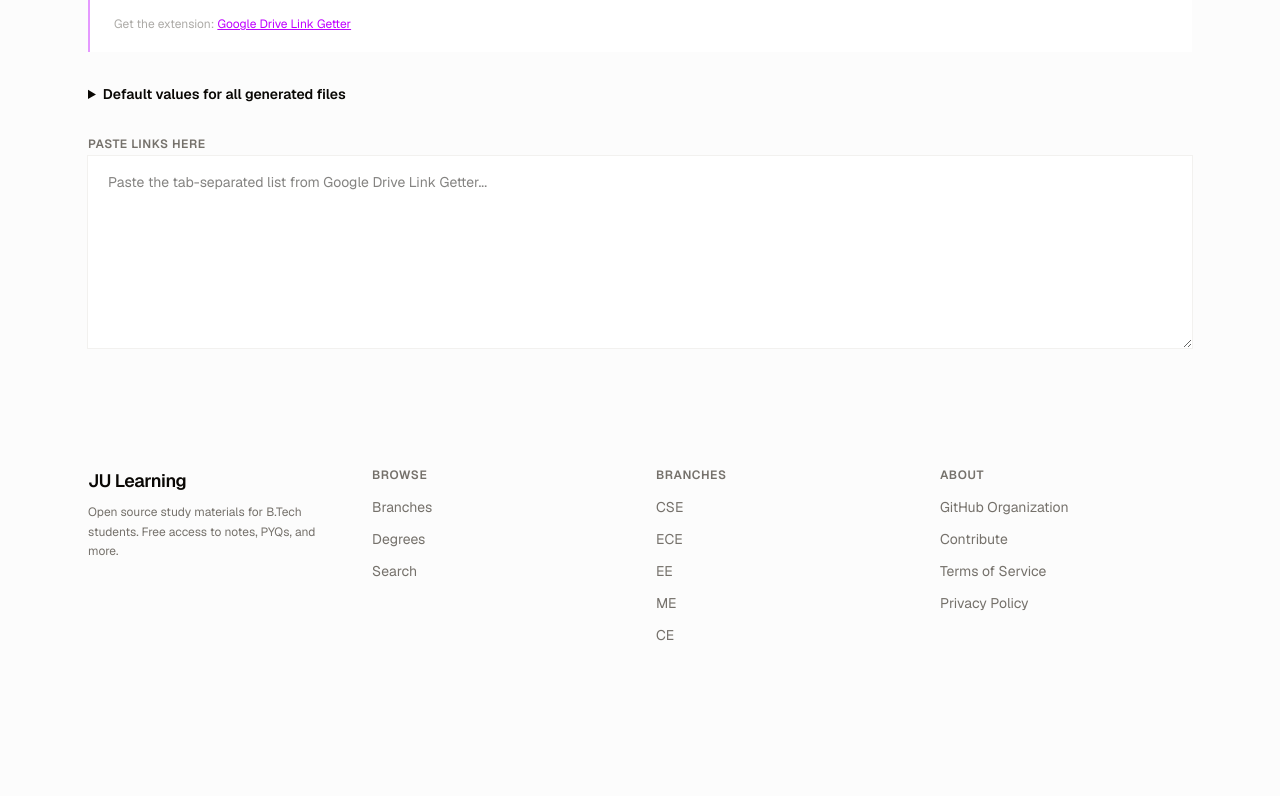
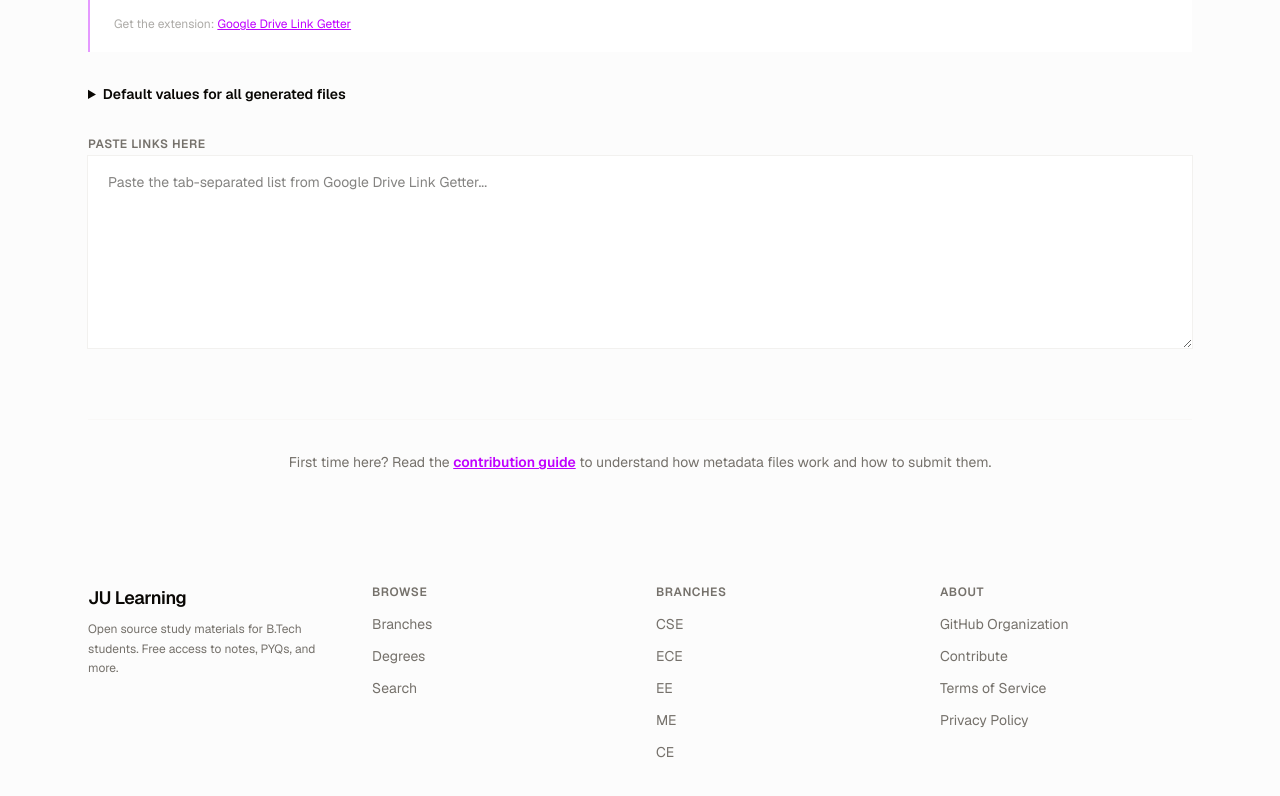
Before and after one commit to julearning/website, a Next.js app: page /automation/drive in a window 1280 px wide. Shown: the part 633-1429 px from the top of the page. Before the commit the page ends 1328 px from the top, so only its background shows below. Built offline with nearby package versions, Linux system fonts and the light colour scheme.

Commit message:
feat: add link to contribution guide at bottom of /automation/drive page

```diff
--- a/src/app/automation/drive/page.tsx
+++ b/src/app/automation/drive/page.tsx
@@ -486,6 +486,21 @@ export default function DriveAutomationPage() {
           </div>
         </div>
       )}
+      {/* Link to contribution guide */}
+      <div className="mt-16 border-t border-border/10 pt-8 text-center">
+        <p className="text-sm text-muted-foreground">
+          First time here? Read the{" "}
+          <a
+            href="https://github.com/julearning/metadata/blob/main/CONTRIBUTING.md"
+            target="_blank"
+            rel="noopener noreferrer"
+            className="text-brand font-semibold underline transition-opacity hover:opacity-70"
+          >
+            contribution guide
+          </a>
+          {" "}to understand how metadata files work and how to submit them.
+        </p>
+      </div>
     </main>
   );
 }
```
